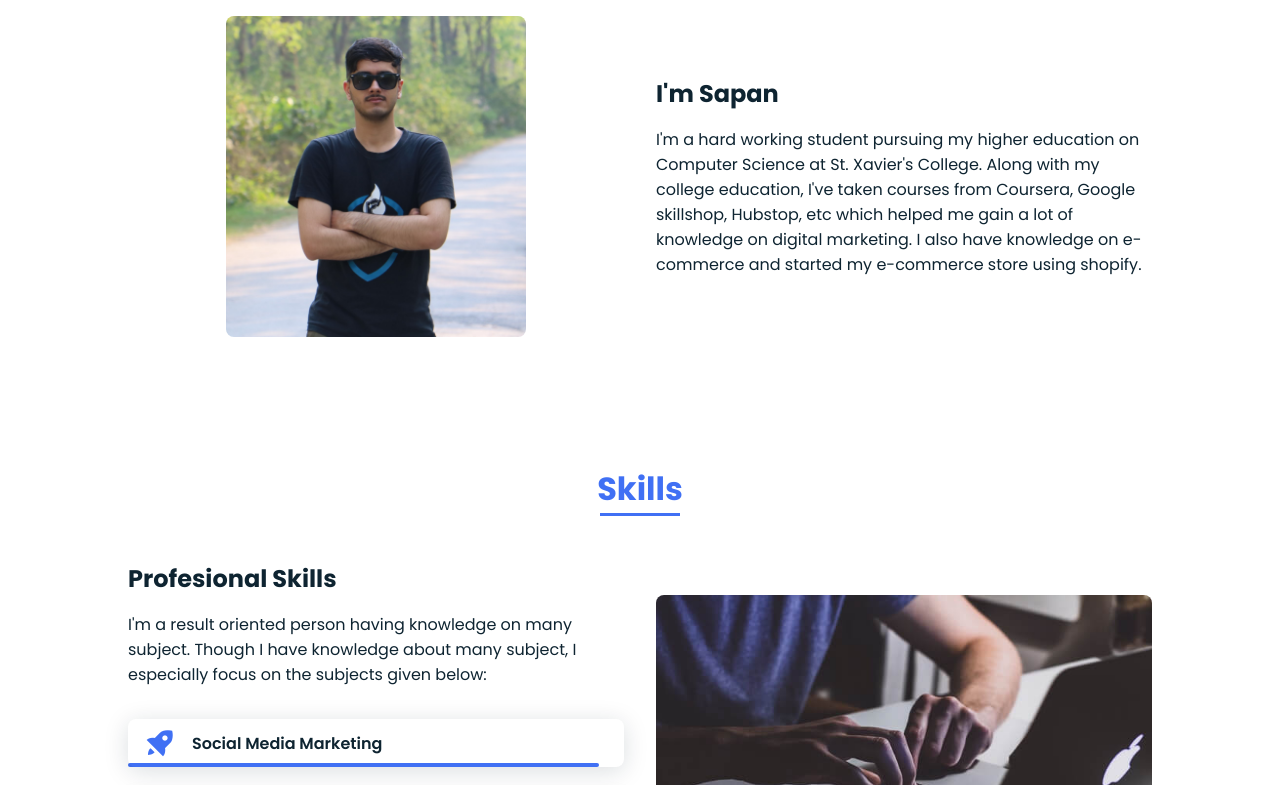
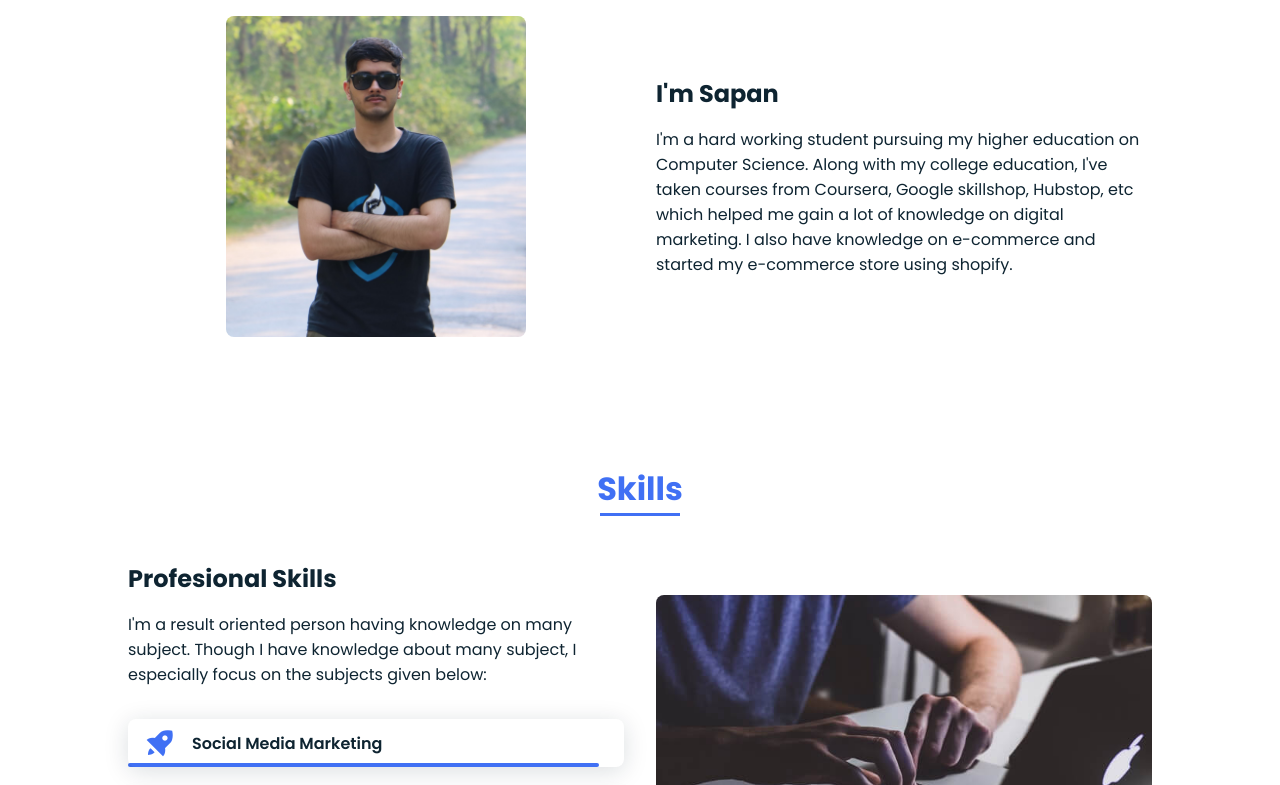
Before and after one commit to sapankhadka505/sapankhadka505, a plain HTML site: page index.html in a window 1280 px wide. Shown: the part 960-1745 px from the top of the page. Drawn offline with nearby package versions, Linux system fonts and the light colour scheme.

Commit message:
Changed about me

```diff
--- a/index.html
+++ b/index.html
@@ -102,7 +102,7 @@
             <h2 class="about__subtitle">I'm Sapan</h2>
             <p class="about__text">
               I'm a hard working student pursuing my higher
-              education on Computer Science at St. Xavier's College.
+              education on Computer Science.
               Along with my college education, I've taken courses from
               Coursera, Google skillshop, Hubstop, etc which helped
               me gain a lot of knowledge on digital marketing. I also have
```
